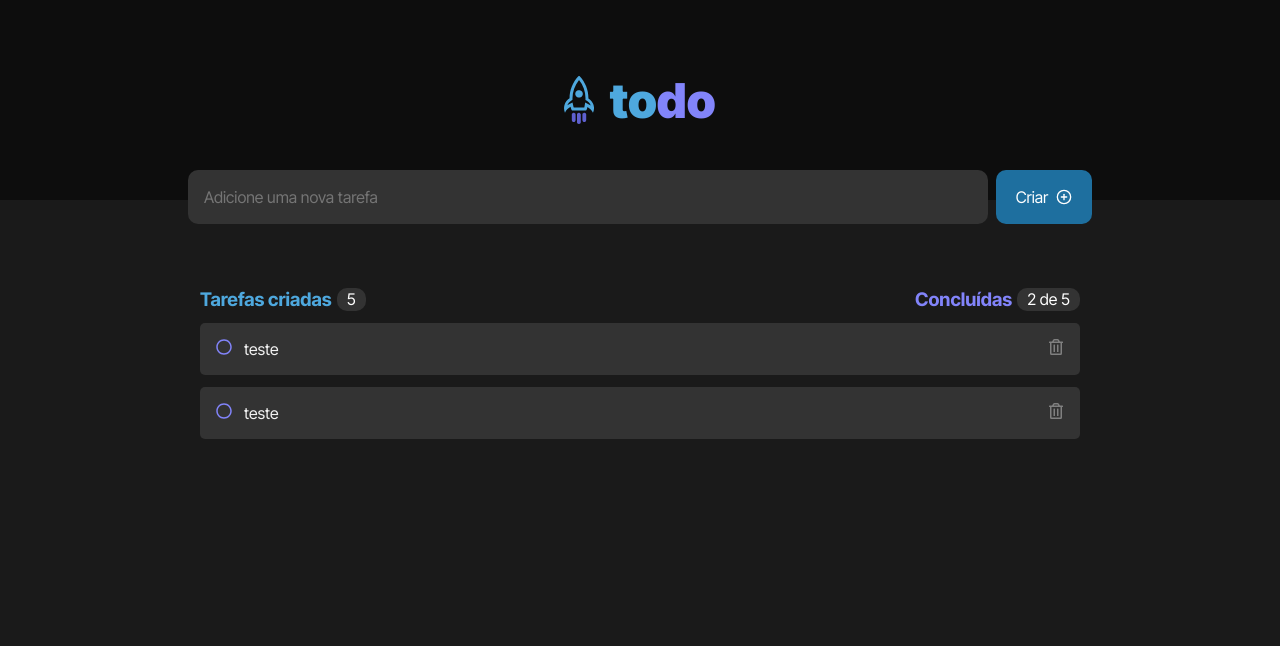
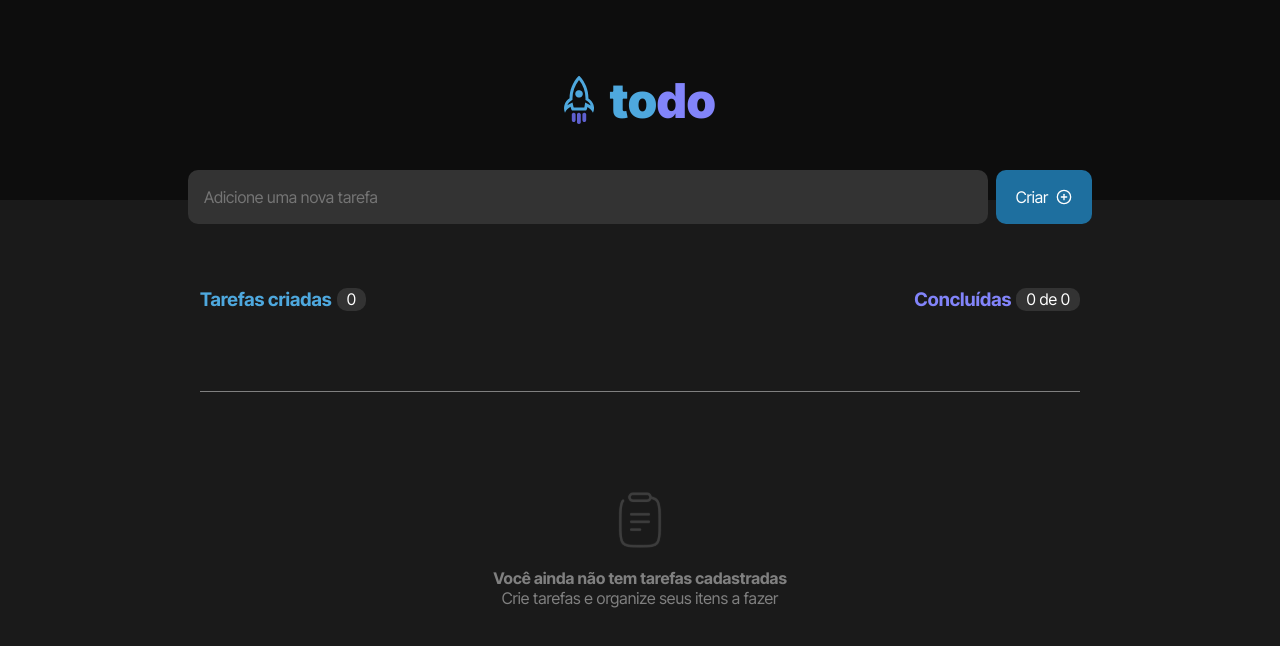
Before and after one commit to ColellaDev/ToDo-List, a React (Vite) app: page / in a window 1280 px wide. Shown: the top 646 px of the page. Built offline with nearby package versions, Linux system fonts and the light colour scheme.

Commit message:
Transformando arquivos em TSX

```diff
--- a/index.html
+++ b/index.html
@@ -10,6 +10,6 @@
   </head>
   <body>
     <div id="root"></div>
-    <script type="module" src="/src/main.tsx"></script>
+    <script type="module" src="/src/main.jsx"></script>
   </body>
 </html>
--- a/src/App.tsx
+++ b/src/App.tsx
@@ -1,4 +1,5 @@
 import "./global.css"
+import { useState } from 'react';
 
 import { Header } from "./components/Header"
 import { CriarTarefa } from './components/CriarTarefa'
@@ -6,11 +7,38 @@ import { ListaTarefas } from "./components/ListaTarefas"
 
 export function App() {
 
+  const [tarefas, setTarefas] = useState([]);
+
+  function criarNovaTarefa(novaTarefaContent) {
+    const novaTarefa = {
+      content: novaTarefaContent,
+      completed: false
+  };
+    setTarefas([...tarefas, novaTarefa]);
+  }
+
+  function deletarTarefa(index) {
+    const newTarefas = tarefas.filter((_, i) => i !== index);
+    setTarefas(newTarefas);
+  }
+
+
+  function completarTarefa(index) {
+    const novasTarefas = tarefas.map((tarefa, i) => {
+      if (i === index) {
+          return { ...tarefa, completed: !tarefa.completed };
+      }
+      return tarefa;
+  });
+  setTarefas(novasTarefas);
+  }
+
+
   return (
     <>
     <Header/>
-    <CriarTarefa/>
-    <ListaTarefas/>
+    <CriarTarefa criarNovaTarefa={criarNovaTarefa}/>
+    <ListaTarefas tarefas={tarefas} deletarTarefa={deletarTarefa} completarTarefa={completarTarefa}/>
     </>
   )
 }
--- a/src/components/CriarTarefa.tsx
+++ b/src/components/CriarTarefa.tsx
@@ -1,12 +1,32 @@
 import styles from './CriarTarefa.module.css';
 import { FiPlusCircle } from "react-icons/fi";
+import { useState } from 'react';
 
-export function CriarTarefa() {
+export function CriarTarefa({criarNovaTarefa}) {
+
+    const [inputValue, setInputValue] = useState("")
+
+    const handleCriarTarefa = () => {
+        criarNovaTarefa(inputValue);
+        setInputValue("");
+    };
 
     return (
         <div className={styles.criar}>
-            <input className={styles.input} placeholder="Adicione uma nova tarefa" />
-            <button className={styles.button}>Criar <FiPlusCircle/></button>
+
+            <input
+                className={styles.input}
+                placeholder="Adicione uma nova tarefa"
+                value={inputValue}
+                onChange={(e) => setInputValue(e.target.value)}
+            />
+
+            <button
+             onClick={handleCriarTarefa}
+             className={styles.button}>
+             Criar <FiPlusCircle/>
+            </button>
+
         </div>
 
     )
--- a/src/components/ListaTarefas.tsx
+++ b/src/components/ListaTarefas.tsx
@@ -1,14 +1,10 @@
-import { useState } from 'react';
+
 import styles from './ListaTarefas.module.css';
 import { Tarefa } from "./Tarefa";
+import { Vazio } from './Vazio';
 
-export function ListaTarefas() {
+export function ListaTarefas({ tarefas, deletarTarefa, completarTarefa}) {
 
-const [tarefas, setTarefas] = useState([1, 2])
-
-function criarNovaTarefa() {
-    setTarefas([...tarefas, tarefas.length + 1])
-}
 
     return (
         <div className={styles.listaTarefas}>
@@ -16,20 +12,33 @@ function criarNovaTarefa() {
              <div className={styles.contadores}>
                 <div className={styles.tarefasCriadas}>
                      <h3>Tarefas criadas</h3>
-                     <span>5</span>
+                     <span>{tarefas.length}</span>
                 </div>
                 <div className={styles.tarefasConcluidas}>
                      <h3>Concluídas</h3>
-                     <span>2 de 5</span>
+                     <span>{tarefas.filter(tarefa => tarefa.completed).length} de {tarefas.length}</span>
                 </div>
             </div>
 
-            <div className={styles.tarefas}>
-                 {tarefas.map(tarefa => {
-                   return <Tarefa content="teste"/>
-                 })}
-            </div>
-
+            <div>
+                {tarefas.length > 0 ? (
+                    <div className={styles.tarefas}>
+                    {tarefas.map((tarefa, index) => {
+                    return (
+                        <Tarefa
+                         key={index}
+                         content={tarefa.content}
+                         completed={tarefa.completed}
+                         onComplete={()=> completarTarefa(index)}
+                         onDelete={() => deletarTarefa(index)}
+                         />
+                    );
+                     })}
+                     </div>
+                 ) : (
+                <Vazio/>
+                 )}
+           </div>
 
         </div>
     )
--- a/src/components/Tarefa.module.css
+++ b/src/components/Tarefa.module.css
@@ -9,6 +9,11 @@
 
 .tarefa p {
    width: 55rem;
+}
+
+.completed p {
+    color: gray;
+    text-decoration: line-through;
 }
 
 .deletarTarefa {
--- a/src/components/Tarefa.tsx
+++ b/src/components/Tarefa.tsx
@@ -1,23 +1,21 @@
 import styles from "./Tarefa.module.css";
 import { FaRegTrashAlt } from "react-icons/fa";
 import { FaRegCircle } from "react-icons/fa";
-//import { FaCheckCircle } from "react-icons/fa";
+import { FaCheckCircle } from "react-icons/fa";
 
-interface TarefaProps {
-    content: string;
-}
 
-export function Tarefa({content}:TarefaProps) {
+
+export function Tarefa({content, onDelete, onComplete, completed=false}) {
     return (
-        <div className={styles.tarefa}>
+        <div className={`${styles.tarefa} ${completed ? styles.completed : ''}`}>
 
-            <button className={styles.checkTarefa}>
-                <FaRegCircle/>
+            <button className={styles.checkTarefa} onClick={onComplete}>
+            {completed ? <FaCheckCircle /> : <FaRegCircle />}
             </button>
 
            <p>{content}</p>
 
-           <button className={styles.deletarTarefa} title="Deletar tarefa">
+           <button className={styles.deletarTarefa} onClick={onDelete} title="Deletar tarefa">
                 <FaRegTrashAlt />
            </button>
 
--- /dev/null
+++ b/src/components/Vazio.module.css
@@ -0,0 +1,22 @@
+.vazio {
+display: flex;
+flex-direction: column;
+align-items: center;
+margin-top: 80px;
+
+}
+
+.conteudo {
+ display: flex;
+ flex-direction: column;
+ align-items: center;
+ color: var( --gray-300);
+ margin-top: 16px;
+}
+
+.risco {
+    height: 1px;
+    width: 100%;
+    background-color:  var( --gray-300);
+    margin-bottom: 100px;
+}
--- /dev/null
+++ b/src/components/Vazio.tsx
@@ -0,0 +1,21 @@
+import styles from "./Vazio.module.css";
+import notas from "../assets/notas.svg"
+
+export function Vazio() {
+    return (
+        <div className={styles.vazio}>
+
+            <div className={styles.risco}></div>
+
+            <div>
+            <img src={notas} alt="Bloco de Notas" />
+            </div>
+
+            <div className={styles.conteudo}>
+                <p><strong>Você ainda não tem tarefas cadastradas</strong></p>
+                <p>Crie tarefas e organize seus itens a fazer</p>
+            </div>
+
+         </div>
+    )
+}
--- a/src/main.tsx
+++ b/src/main.tsx
@@ -1,8 +1,9 @@
 import React from 'react'
 import ReactDOM from 'react-dom/client'
-import { App } from './App.tsx'
+import {App} from './App.js'
 
-ReactDOM.createRoot(document.getElementById('root')!).render(
+
+ReactDOM.createRoot(document.getElementById('root')).render(
   <React.StrictMode>
     <App />
   </React.StrictMode>,
```
Also changed, not shown: src/assets/notas.svg (added).
